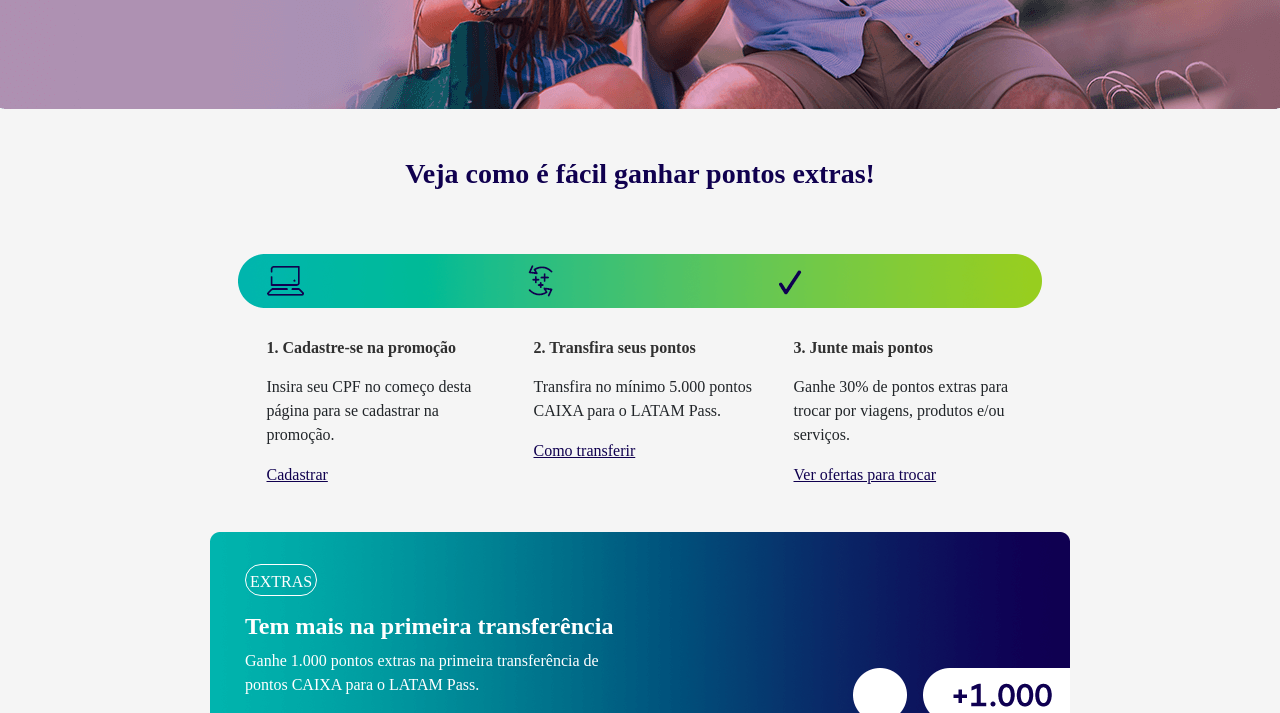
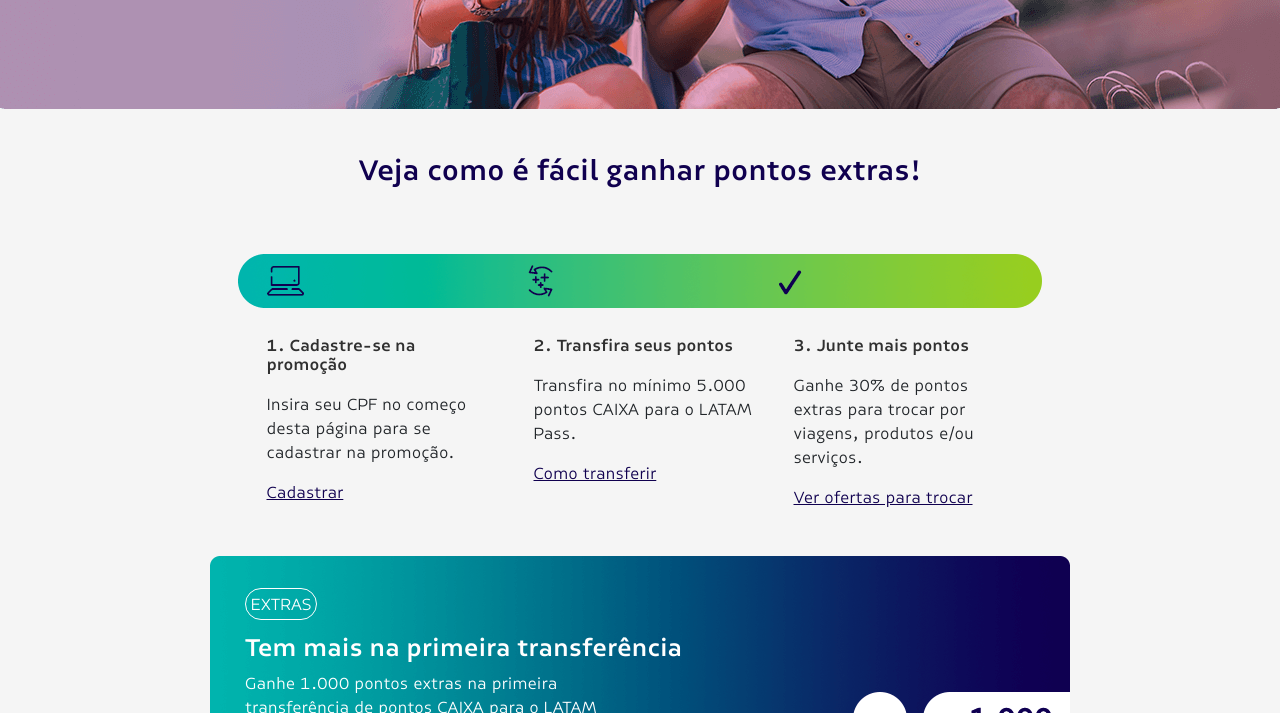
Before and after one commit to renanmurilo/landing_latam, a website: page index.html in a window 1280 px wide. Shown: the part 523-1236 px from the top of the page. Drawn offline with nearby package versions, Linux system fonts and the light colour scheme; files that its build step writes are made by us from their sources; files whose address does not match are found by name; a web font is replaced by a local one.

Commit message:
ajuste de fonte

```diff
--- a/src/scss/style.scss
+++ b/src/scss/style.scss
@@ -370,7 +370,7 @@ template {
 }
 
 body {
-  font-family: "Latam Sans";
+  font-family: 'Latam Sans ST';
   background-color: #f5f5f5;
 }
 
```
